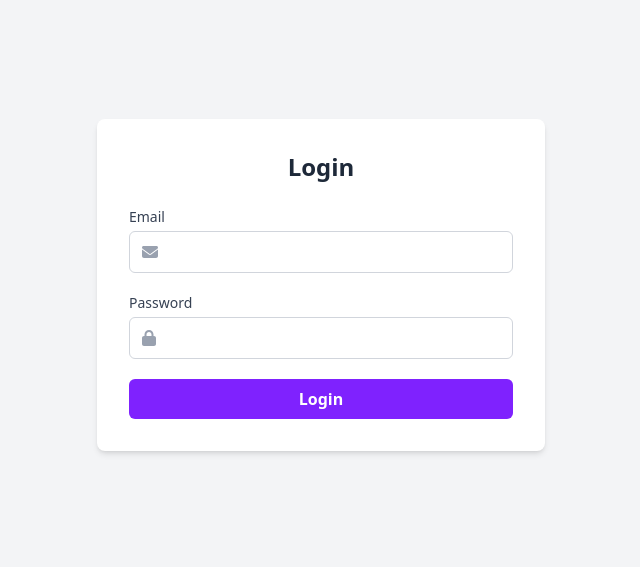
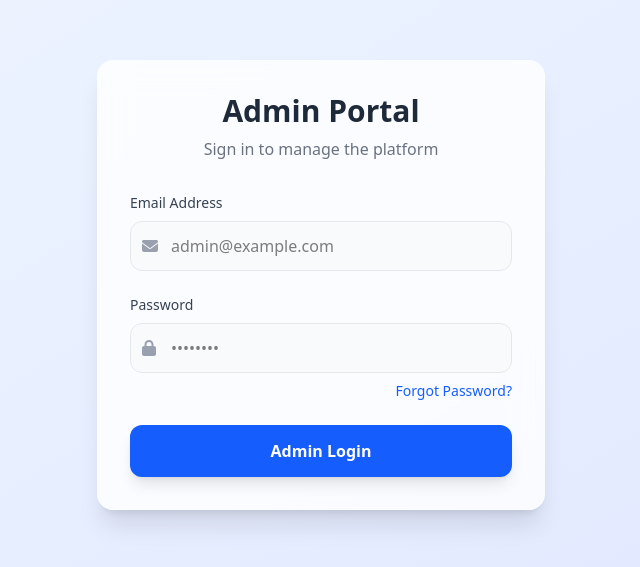
Before and after one commit to aziyanck/infynk-v1, a React (Vite) app: page /admin in a window 1280 px wide. Shown: the part 115-682 px from the top of the page, without its empty margins (319-959 px from the left). Built offline with nearby package versions, Linux system fonts and the light colour scheme.

Commit message:
loginpage ui changed

```diff
--- a/src/pages/AdminLogin.jsx
+++ b/src/pages/AdminLogin.jsx
@@ -3,7 +3,8 @@ import React, { useState, useEffect } from 'react';
 import { loginAsAdmin } from '../services/supabaseService';
 import { FontAwesomeIcon } from '@fortawesome/react-fontawesome';
 import { faEnvelope, faLock } from '@fortawesome/free-solid-svg-icons';
-import { useNavigate } from 'react-router-dom';
+import Spinner from '../components/Spinner';
+import { useNavigate, Link } from 'react-router-dom';
 import { supabase } from '../supabaseClient';
 
 
@@ -60,22 +61,29 @@ const LoginPage = () => {
 
 
   return (
-    <div className="min-h-screen flex items-center justify-center bg-gray-100 px-4">
-      <div className="max-w-md w-full bg-white p-8 rounded-lg shadow-md">
-        <h2 className="text-2xl font-bold text-center text-gray-800 mb-6">Login</h2>
-        <form className="space-y-5" onSubmit={handleLogin}>
+    <div className="min-h-screen flex items-center justify-center bg-gradient-to-br from-blue-50 to-indigo-100 px-4">
+      <div className="max-w-md w-full bg-white/80 backdrop-blur-lg p-8 rounded-2xl shadow-xl border border-white/20">
+        <div className="text-center mb-8">
+          <h2 className="text-3xl font-bold text-gray-800">Admin Portal</h2>
+          <p className="text-gray-500 mt-2">Sign in to manage the platform</p>
+        </div>
+
+        <form className="space-y-6" onSubmit={handleLogin}>
           {/* Email */}
           <div>
-            <label htmlFor="email" className="block text-sm font-medium text-gray-700 mb-1">Email</label>
-            <div className="flex items-center border border-gray-300 rounded-md px-3 py-2 bg-white">
-              <FontAwesomeIcon icon={faEnvelope} className="text-gray-400 mr-2" />
+            <label htmlFor="email" className="block text-sm font-medium text-gray-700 mb-2">Email Address</label>
+            <div className="relative group">
+              <div className="absolute inset-y-0 left-0 pl-3 flex items-center pointer-events-none">
+                <FontAwesomeIcon icon={faEnvelope} className="text-gray-400 group-focus-within:text-blue-500 transition-colors" />
+              </div>
               <input
                 type="email"
                 id="email"
                 name="email"
                 value={formData.email}
                 onChange={handleChange}
-                className="w-full focus:outline-none"
+                className="w-full pl-10 pr-4 py-3 bg-gray-50 border border-gray-200 rounded-xl focus:ring-2 focus:ring-blue-500 focus:border-transparent focus:bg-white transition-all duration-200 outline-none"
+                placeholder="admin@example.com"
                 required
               />
             </div>
@@ -83,36 +91,52 @@ const LoginPage = () => {
 
           {/* Password */}
           <div>
-            <label htmlFor="password" className="block text-sm font-medium text-gray-700 mb-1">Password</label>
-            <div className="flex items-center border border-gray-300 rounded-md px-3 py-2 bg-white">
-              <FontAwesomeIcon icon={faLock} className="text-gray-400 mr-2" />
+            <label htmlFor="password" className="block text-sm font-medium text-gray-700 mb-2">Password</label>
+            <div className="relative group">
+              <div className="absolute inset-y-0 left-0 pl-3 flex items-center pointer-events-none">
+                <FontAwesomeIcon icon={faLock} className="text-gray-400 group-focus-within:text-blue-500 transition-colors" />
+              </div>
               <input
                 type="password"
                 id="password"
                 name="password"
                 value={formData.password}
                 onChange={handleChange}
-                className="w-full focus:outline-none"
+                className="w-full pl-10 pr-12 py-3 bg-gray-50 border border-gray-200 rounded-xl focus:ring-2 focus:ring-blue-500 focus:border-transparent focus:bg-white transition-all duration-200 outline-none"
+                placeholder="••••••••"
                 required
               />
+            </div>
+            <div className="flex justify-end mt-2">
+              <Link to="/forgot-password" className="text-sm font-medium text-blue-600 hover:text-blue-700 hover:underline transition-colors">
+                Forgot Password?
+              </Link>
             </div>
           </div>
 
           {/* Alerts */}
-          {errorMsg && <p className="text-red-500 text-sm">{errorMsg}</p>}
-          {successMsg && <p className="text-green-500 text-sm">{successMsg}</p>}
+          {errorMsg && (
+            <div className="p-3 rounded-lg bg-red-50 border border-red-100 text-red-600 text-sm flex items-center animate-shake">
+              {errorMsg}
+            </div>
+          )}
+          {successMsg && (
+            <div className="p-3 rounded-lg bg-green-50 border border-green-100 text-green-600 text-sm flex items-center">
+              {successMsg}
+            </div>
+          )}
 
           {/* Login Button */}
           <button
             type="submit"
             disabled={loading}
-            className={`w-full py-2 px-4 bg-violet-600 text-white font-semibold rounded-md hover:bg-violet-700 transition duration-200 ${loading ? 'opacity-50 cursor-not-allowed' : ''}`}
+            className={`w-full py-3.5 px-4 bg-blue-600 text-white font-bold rounded-xl shadow-lg hover:bg-blue-700 hover:shadow-blue-500/30 transform hover:-translate-y-0.5 transition-all duration-200 focus:ring-4 focus:ring-blue-500/30 flex justify-center items-center ${loading ? 'opacity-70 cursor-not-allowed scale-100' : ''}`}
           >
-            {loading ? "Logging in..." : "Login"}
+            {loading ? <Spinner /> : "Admin Login"}
           </button>
         </form>
       </div>
-    </div>
+    </div >
   );
 };
 
--- a/src/pages/ForgotPassword.jsx
+++ b/src/pages/ForgotPassword.jsx
@@ -3,6 +3,7 @@ import { sendPasswordResetEmail } from '../services/supabaseService';
 import { FontAwesomeIcon } from '@fortawesome/react-fontawesome';
 import { faEnvelope } from '@fortawesome/free-solid-svg-icons';
 import { Link } from 'react-router-dom';
+import Spinner from '../components/Spinner';
 
 const ForgotPassword = () => {
     const [email, setEmail] = useState('');
@@ -28,38 +29,52 @@ const ForgotPassword = () => {
     };
 
     return (
-        <div className="min-h-screen flex items-center justify-center bg-gray-100 px-4">
-            <div className="max-w-md w-full bg-white p-8 rounded-lg shadow-md">
-                <h2 className="text-2xl font-bold text-center text-gray-800 mb-6">Reset Password</h2>
-                <form className="space-y-5" onSubmit={handleReset}>
+        <div className="min-h-screen flex items-center justify-center bg-gradient-to-br from-blue-50 to-indigo-100 px-4">
+            <div className="max-w-md w-full bg-white/80 backdrop-blur-lg p-8 rounded-2xl shadow-xl border border-white/20">
+                <div className="text-center mb-8">
+                    <h2 className="text-3xl font-bold text-gray-800">Reset Password</h2>
+                    <p className="text-gray-500 mt-2">Enter your email to receive a reset link</p>
+                </div>
+
+                <form className="space-y-6" onSubmit={handleReset}>
                     <div>
-                        <label htmlFor="email" className="block text-sm font-medium text-gray-700 mb-1">Email</label>
-                        <div className="flex items-center border border-gray-300 rounded-md px-3 py-2 bg-white">
-                            <FontAwesomeIcon icon={faEnvelope} className="text-gray-400 mr-2" />
+                        <label htmlFor="email" className="block text-sm font-medium text-gray-700 mb-2">Email Address</label>
+                        <div className="relative group">
+                            <div className="absolute inset-y-0 left-0 pl-3 flex items-center pointer-events-none">
+                                <FontAwesomeIcon icon={faEnvelope} className="text-gray-400 group-focus-within:text-blue-500 transition-colors" />
+                            </div>
                             <input
                                 type="email"
                                 required
                                 value={email}
                                 onChange={(e) => setEmail(e.target.value)}
-                                className="w-full focus:outline-none"
+                                className="w-full pl-10 pr-4 py-3 bg-gray-50 border border-gray-200 rounded-xl focus:ring-2 focus:ring-blue-500 focus:border-transparent focus:bg-white transition-all duration-200 outline-none"
                                 placeholder="Enter your registered email"
                             />
                         </div>
                     </div>
 
-                    {error && <p className="text-red-500 text-sm">{error}</p>}
-                    {message && <p className="text-green-500 text-sm">{message}</p>}
+                    {error && (
+                        <div className="p-3 rounded-lg bg-red-50 border border-red-100 text-red-600 text-sm flex items-center animate-shake">
+                            {error}
+                        </div>
+                    )}
+                    {message && (
+                        <div className="p-3 rounded-lg bg-green-50 border border-green-100 text-green-600 text-sm flex items-center">
+                            {message}
+                        </div>
+                    )}
 
                     <button
                         type="submit"
                         disabled={loading}
-                        className={`w-full py-2 px-4 bg-violet-600 text-white font-semibold rounded-md hover:bg-violet-700 transition duration-200 ${loading ? 'opacity-50' : ''}`}
+                        className={`w-full py-3.5 px-4 bg-blue-600 text-white font-bold rounded-xl shadow-lg hover:bg-blue-700 hover:shadow-blue-500/30 transform hover:-translate-y-0.5 transition-all duration-200 focus:ring-4 focus:ring-blue-500/30 flex justify-center items-center ${loading ? 'opacity-70 cursor-not-allowed scale-100' : ''}`}
                     >
-                        {loading ? "Sending..." : "Send Reset Link"}
+                        {loading ? <Spinner /> : "Send Reset Link"}
                     </button>
 
-                    <div className="text-center mt-4">
-                        <Link to="/user" className="text-sm text-violet-600 hover:underline">
+                    <div className="text-center mt-6">
+                        <Link to="/user" className="text-sm font-medium text-blue-600 hover:text-blue-700 hover:underline transition-colors">
                             Back to Login
                         </Link>
                     </div>
--- a/src/pages/UserLogin.jsx
+++ b/src/pages/UserLogin.jsx
@@ -57,22 +57,29 @@ const LoginPage = () => {
   };
 
   return (
-    <div className="min-h-screen flex items-center justify-center bg-gray-100 px-4">
-      <div className="max-w-md w-full bg-white p-8 rounded-lg shadow-md">
-        <h2 className="text-2xl font-bold text-center text-gray-800 mb-6">Login</h2>
-        <form className="space-y-5" onSubmit={handleLogin}>
+    <div className="min-h-screen flex items-center justify-center bg-gradient-to-br from-blue-50 to-indigo-100 px-4">
+      <div className="max-w-md w-full bg-white/80 backdrop-blur-lg p-8 rounded-2xl shadow-xl border border-white/20">
+        <div className="text-center mb-8">
+          <h2 className="text-3xl font-bold text-gray-800">Welcome Back</h2>
+          <p className="text-gray-500 mt-2">Sign in to your account</p>
+        </div>
+
+        <form className="space-y-6" onSubmit={handleLogin}>
           {/* Email */}
           <div>
-            <label htmlFor="email" className="block text-sm font-medium text-gray-700 mb-1">Email</label>
-            <div className="flex items-center border border-gray-300 rounded-md px-3 py-2 bg-white">
-              <FontAwesomeIcon icon={faEnvelope} className="text-gray-400 mr-2" />
+            <label htmlFor="email" className="block text-sm font-medium text-gray-700 mb-2">Email Address</label>
+            <div className="relative group">
+              <div className="absolute inset-y-0 left-0 pl-3 flex items-center pointer-events-none">
+                <FontAwesomeIcon icon={faEnvelope} className="text-gray-400 group-focus-within:text-blue-500 transition-colors" />
+              </div>
               <input
                 type="email"
                 id="email"
                 name="email"
                 value={formData.email}
                 onChange={handleChange}
-                className="w-full focus:outline-none"
+                className="w-full pl-10 pr-4 py-3 bg-gray-50 border border-gray-200 rounded-xl focus:ring-2 focus:ring-blue-500 focus:border-transparent focus:bg-white transition-all duration-200 outline-none"
+                placeholder="you@example.com"
                 required
               />
             </div>
@@ -80,49 +87,59 @@ const LoginPage = () => {
 
           {/* Password */}
           <div>
-            <label htmlFor="password" className="block text-sm font-medium text-gray-700 mb-1">Password</label>
-            <div className="flex items-center border border-gray-300 rounded-md px-3 py-2 bg-white">
-              <FontAwesomeIcon icon={faLock} className="text-gray-400 mr-2" />
+            <label htmlFor="password" className="block text-sm font-medium text-gray-700 mb-2">Password</label>
+            <div className="relative group">
+              <div className="absolute inset-y-0 left-0 pl-3 flex items-center pointer-events-none">
+                <FontAwesomeIcon icon={faLock} className="text-gray-400 group-focus-within:text-blue-500 transition-colors" />
+              </div>
               <input
                 type={showPassword ? "text" : "password"}
                 id="password"
                 name="password"
                 value={formData.password}
                 onChange={handleChange}
-                className="w-full focus:outline-none"
+                className="w-full pl-10 pr-12 py-3 bg-gray-50 border border-gray-200 rounded-xl focus:ring-2 focus:ring-blue-500 focus:border-transparent focus:bg-white transition-all duration-200 outline-none"
+                placeholder="••••••••"
                 required
               />
               <button
                 type="button"
                 onClick={() => setShowPassword(!showPassword)}
-                className="text-gray-500 hover:text-gray-700 focus:outline-none ml-2"
+                className="absolute inset-y-0 right-0 pr-3 flex items-center text-gray-400 hover:text-gray-600 transition-colors focus:outline-none"
               >
                 <FontAwesomeIcon icon={showPassword ? faEyeSlash : faEye} />
               </button>
             </div>
-          </div>
-          <div className="flex justify-end mt-2">
-            <Link to="/forgot-password" className="text-sm text-violet-600 hover:underline">
-              Forgot Password?
-            </Link>
+            <div className="flex justify-end mt-2">
+              <Link to="/forgot-password" className="text-sm font-medium text-blue-600 hover:text-blue-700 hover:underline transition-colors">
+                Forgot Password?
+              </Link>
+            </div>
           </div>
 
           {/* Alerts */}
-          {errorMsg && <p className="text-red-500 text-sm">{errorMsg}</p>}
-          {successMsg && <p className="text-green-500 text-sm">{successMsg}</p>}
+          {errorMsg && (
+            <div className="p-3 rounded-lg bg-red-50 border border-red-100 text-red-600 text-sm flex items-center animate-shake">
+              {errorMsg}
+            </div>
+          )}
+          {successMsg && (
+            <div className="p-3 rounded-lg bg-green-50 border border-green-100 text-green-600 text-sm flex items-center">
+              {successMsg}
+            </div>
+          )}
 
           {/* Login Button */}
           <button
             type="submit"
             disabled={loading}
-            className={`w-full py-2 px-4 bg-violet-600 text-white font-semibold rounded-md hover:bg-violet-700 transition duration-200 ${loading ? 'opacity-50 cursor-not-allowed flex justify-center items-center' : ''}`}
+            className={`w-full py-3.5 px-4 bg-blue-600 text-white font-bold rounded-xl shadow-lg hover:bg-blue-700 hover:shadow-blue-500/30 transform hover:-translate-y-0.5 transition-all duration-200 focus:ring-4 focus:ring-blue-500/30 flex justify-center items-center ${loading ? 'opacity-70 cursor-not-allowed scale-100' : ''}`}
           >
-            {loading ? <Spinner /> : "Login"}
+            {loading ? <Spinner /> : "Sign In"}
           </button>
         </form>
       </div>
     </div >
   );
 };
-
 export default LoginPage;
```
